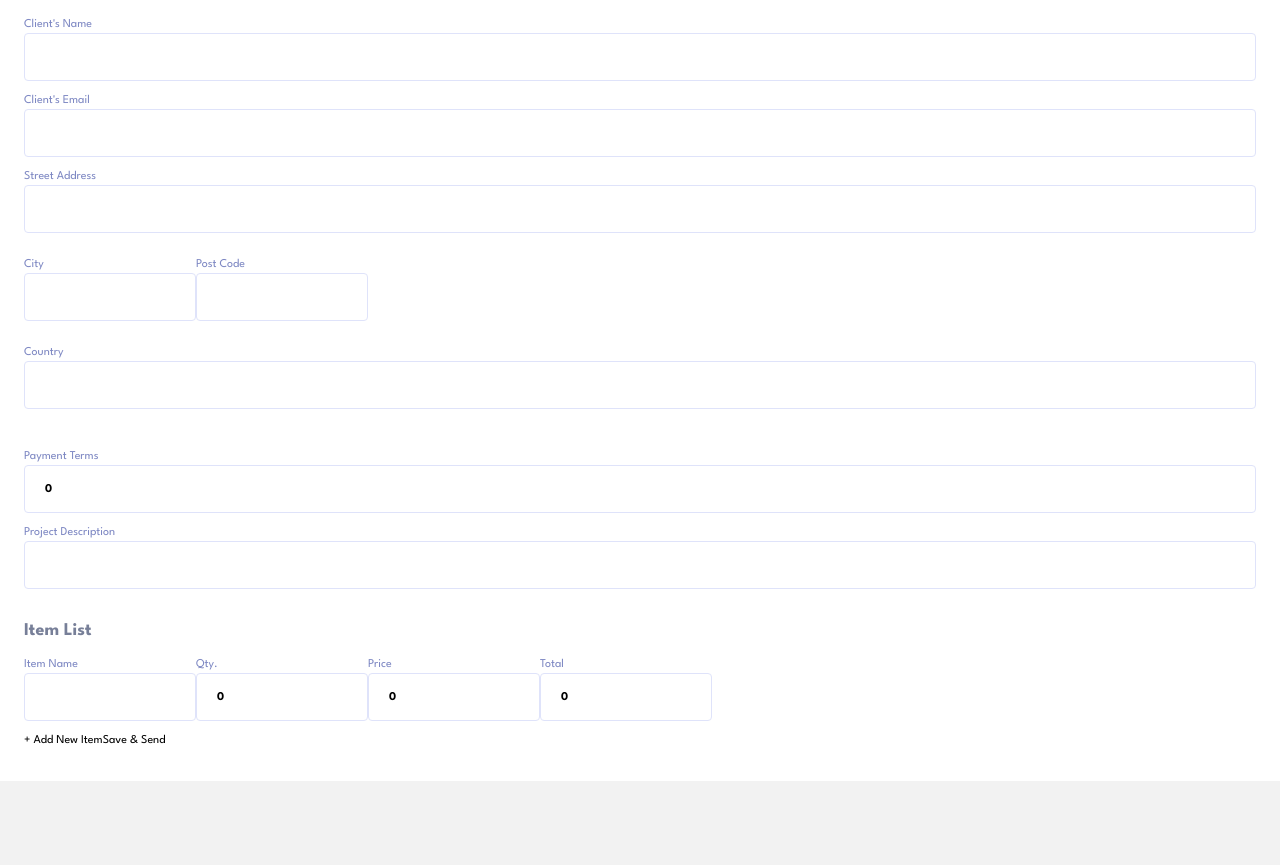
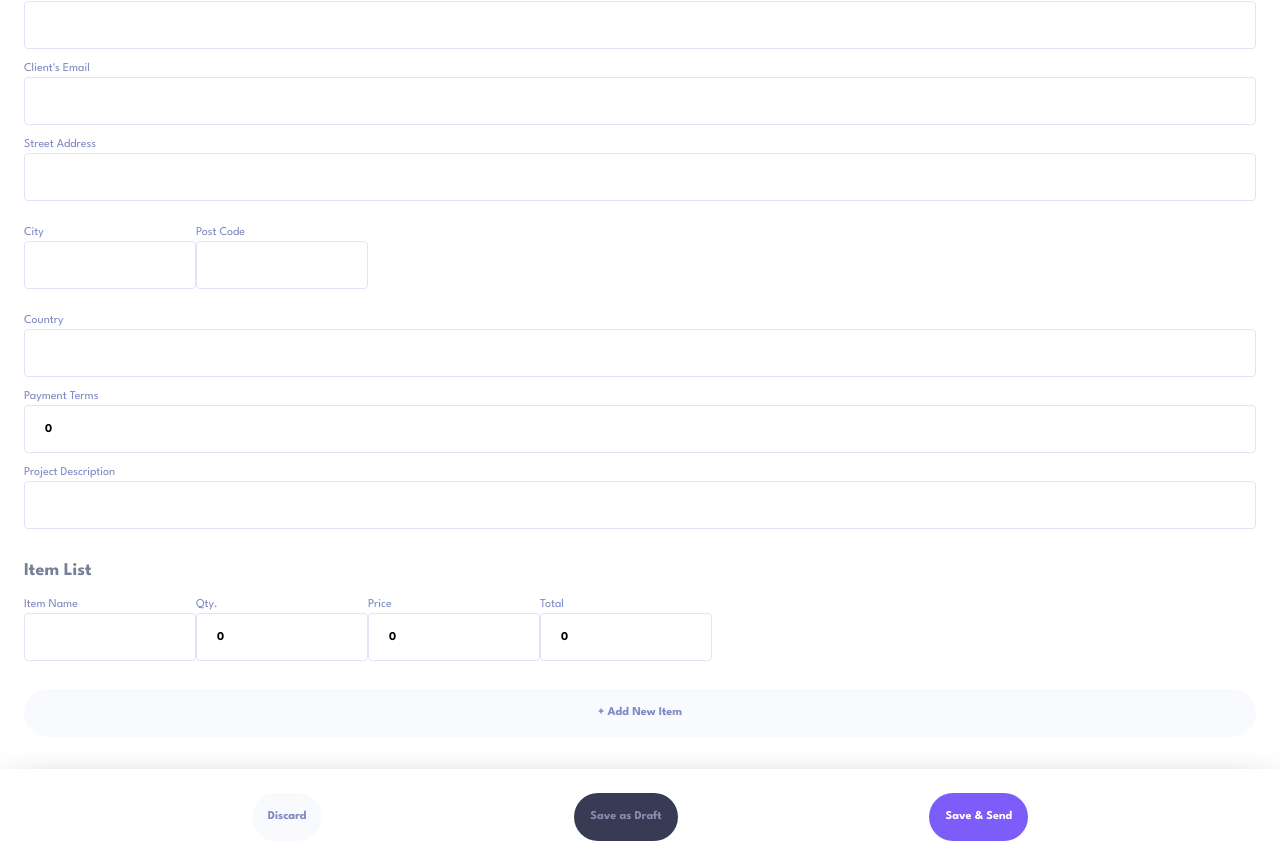
Before and after one commit to JJooaa/sickcoder, a Next.js app: page /form in a window 1280 px wide. Shown: the part 531-1396 px from the top of the page. Before the commit the page ends 1312 px from the top, so only its background shows below. Built offline with nearby package versions, Linux system fonts and the light colour scheme.

Commit message:
add more changes to invoice form

```diff
--- a/components/CreateNewInvoice/InvoiceForm.tsx
+++ b/components/CreateNewInvoice/InvoiceForm.tsx
@@ -1,17 +1,21 @@
 import { Formik, Form, FormikHelpers } from "formik";
-import Link from "next/link";
 import DatePickerField from "./DatePicker";
 import FormField from "./FormField";
 import { FormValues } from "../../lib/interfaces";
 import { initialValues } from "../../lib/form";
 import { useState } from "react";
+import GoBack from "../GoBack";
+import { useRouter } from "next/router";
 
 const InvoiceForm = () => {
   const [numberOfItems, setNumberOfItems] = useState(1);
+  const router = useRouter();
 
   return (
-    <div className="px-6 py-8 text-xs">
-      <Link href="/">Go Back</Link>
+    <div className="text-xs">
+      <div className="px-6 pt-8 ">
+        <GoBack />
+      </div>
       <Formik
         initialValues={initialValues}
         onSubmit={(
@@ -23,16 +27,18 @@ const InvoiceForm = () => {
             headers: { "Content-Type": "application/json" },
             body: JSON.stringify(values),
           });
+          console.log(values);
+
           setSubmitting(false);
         }}
       >
         <Form>
-          <button onClick={() => console.log(initialValues)}>test here</button>
+          <div className="px-6 pb-8 ">
             <br />
             <h1 className="text-2xl font-bold">New Invoice</h1>
             <br />
+
             <h2 className="text-[#7C5DFA] font-bold">Bill From</h2>
-          <br />
 
             {/* Sender Information*/}
             <FormField label="Street Address" value="senderAddress.street" />
@@ -43,9 +49,7 @@ const InvoiceForm = () => {
             <FormField label="Country" value="senderAddress.country" />
 
             <br />
-
             <h3 className="text-[#7C5DFA] font-bold">Bill To</h3>
-          <br />
 
             {/* Client Information */}
             <FormField label="Client's Name" value="clientName" />
@@ -57,34 +61,74 @@ const InvoiceForm = () => {
             </div>
             <FormField label="Country" value="clientAddress.country" />
 
-          <br />
-
             {/* <DatePickerField name="createdAt" /> */}
-          <FormField label="Payment Terms" value="paymentTerms" type="number" />
+            <FormField
+              label="Payment Terms"
+              value="paymentTerms"
+              type="number"
+            />
             <FormField label="Project Description" value="description" />
 
             <br />
             <h3 className="text-lg text-[#777F98] font-bold">Item List</h3>
 
             {/* Items  */}
-          {Array(numberOfItems).fill(
-            <div className="flex flex-wrap">
-              <FormField label="Item Name" value="items[0].name" />
+            {Array.from(Array(numberOfItems)).map((_, index) => (
+              <div className="flex flex-wrap" key={index}>
+                <FormField label="Item Name" value={`items[${index}].name`} />
                 <div className="flex">
                   <FormField
                     label="Qty."
-                  value="items[0].quantity"
+                    value={`items[${index}].quantity`}
                     type="number"
                   />
-                <FormField label="Price" value="items[0].price" type="number" />
-                <FormField label="Total" value="items[0].total" type="number" />
+                  <FormField
+                    label="Price"
+                    value={`items[${index}].price`}
+                    type="number"
+                  />
+                  <FormField
+                    label="Total"
+                    value={`items[${index}].price`}
+                    type="number"
+                  />
                 </div>
               </div>
-          )}
+            ))}
 
             {/* "footer" for buttons */}
-          <button type="button">+ Add New Item</button>
-          <button type="submit">Save & Send</button>
+            <br />
+            <button
+              onClick={() => setNumberOfItems((prev) => (prev += 1))}
+              type="button"
+              className="p-4 font-bold bg-[#F9FAFE] text-[#7E88C3] rounded-3xl w-full"
+            >
+              + Add New Item
+            </button>
+            <br />
+          </div>
+
+          <footer className="flex shadow-2xl shadow-black justify-evenly h-24 items-center">
+            <button
+              type="button"
+              onClick={() => router.push("/")}
+              className="p-4 font-bold bg-[#F9FAFE] text-[#7E88C3] rounded-3xl"
+            >
+              Discard
+            </button>
+            <button
+              type="submit"
+              className="p-4 font-bold bg-[#373B53] text-[#888EB0] rounded-3xl"
+            >
+              Save as Draft
+            </button>
+            <button
+              type="submit"
+              className="p-4 font-bold bg-[#7C5DFA] text-white rounded-3xl"
+            >
+              Save & Send
+            </button>
+          </footer>
         </Form>
       </Formik>
     </div>
```
Lines whose indentation alone changed are shown as unchanged.
